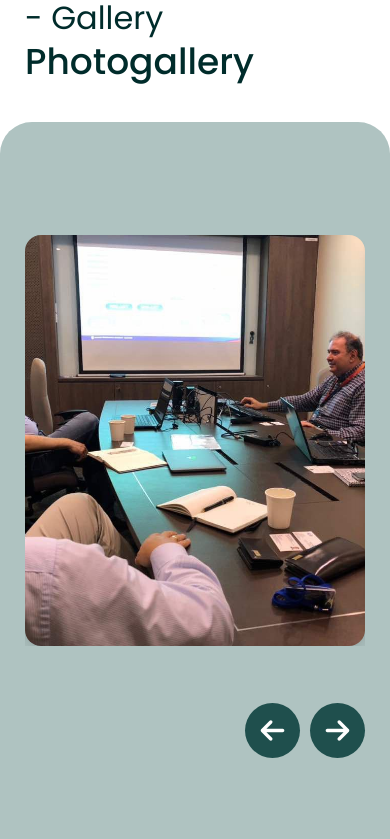
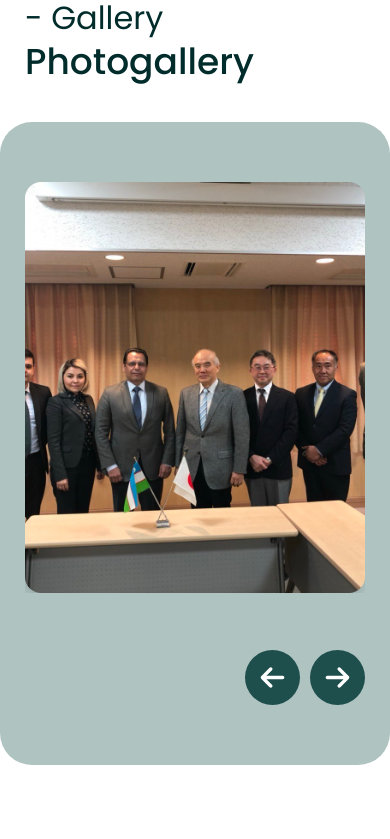
Before and after one commit to murodil01/Ozoda_Hamidullaevna, a React (Vite) app: page / in a window 390 px wide. Shown: the part 5560-6399 px from the top of the page. Built offline with nearby package versions, Linux system fonts and the light colour scheme.

Commit message:
update gallery component

```diff
--- a/src/components/gallery/index.jsx
+++ b/src/components/gallery/index.jsx
@@ -80,12 +80,12 @@ const Gallery = () => {
         </h3>
       </div>
 
-      <div className="bg-[#AFC3C1] max-w-[1376px] mx-auto rounded-4xl px-[25px] py-[113px] mt-10 relative overflow-hidden">
+      <div className="bg-[#AFC3C1] max-w-[1376px] mx-auto rounded-4xl px-[25px] py-[60px] md:py-[113px] mt-10 relative overflow-hidden">
         <div className="overflow-hidden">
           {/* Bu joyni o‘zgartirdim – hammasi shu bilan hal bo‘ldi */}
           <div className="-mx-[25px] px-[25px]">
             <div
-              className="flex transition-transform duration-500 ease-in-out"
+              className="flex justify-center md:justify-start transition-transform duration-500 ease-in-out"
               style={{
                 gap: config.isDesktop ? "20px" : "0px",
                 transform: config.isDesktop
```
